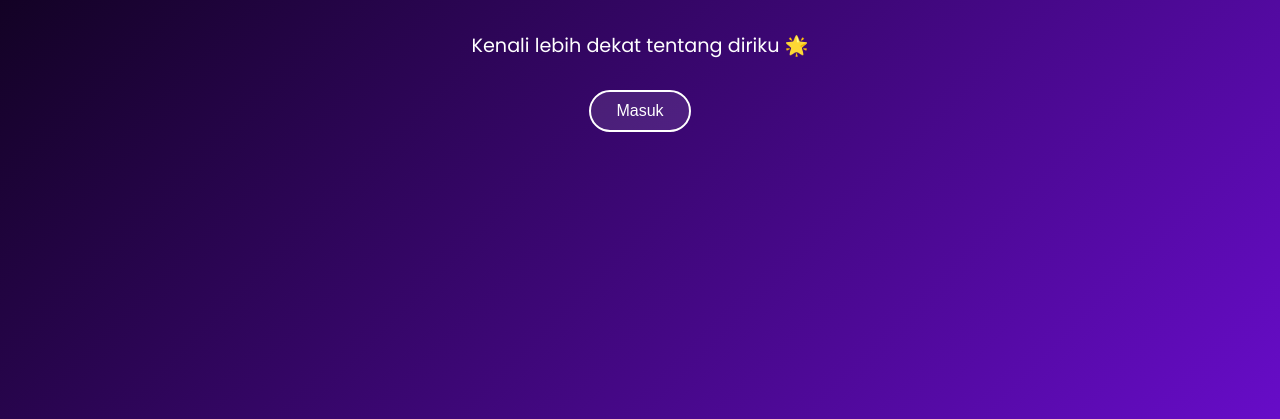
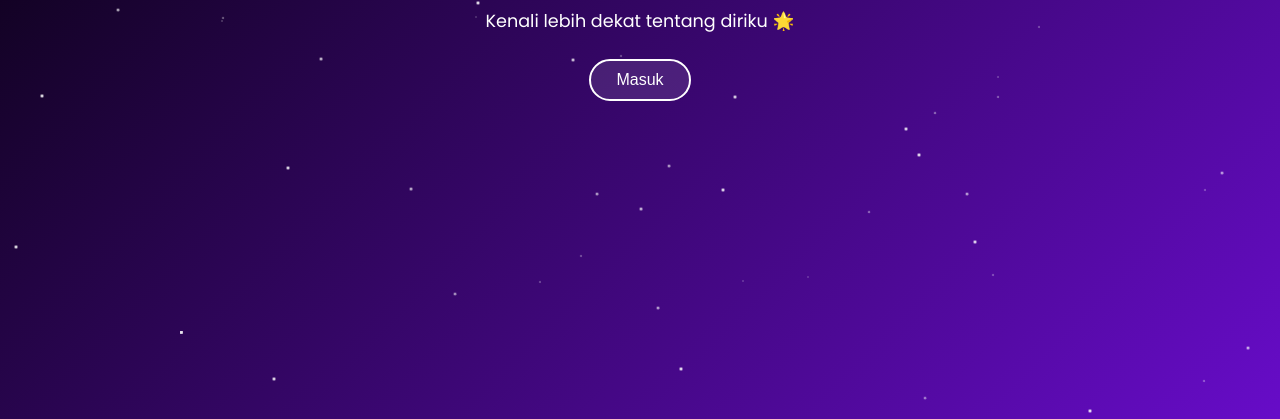
Before and after one commit to haikalyusuffebrian-beep/haikaalyf.github.io, a plain HTML site: page index.html in a window 1280 px wide. Shown: the part 381-800 px from the top of the page. Drawn offline with Linux system fonts and the light colour scheme.

Commit message:
Enhance styles and implement starry background
Refactor styles and add star animation effect.

```diff
--- a/index.html
+++ b/index.html
@@ -10,28 +10,47 @@
   <link href="https://fonts.googleapis.com/css2?family=Poppins:wght@300;400;600&display=swap" rel="stylesheet">
 
   <style>
+    * { box-sizing: border-box; margin: 0; padding: 0; }
     body {
       font-family: 'Poppins', sans-serif;
-      margin: 0;
-      padding: 0;
       background: linear-gradient(135deg, #000000 0%, #670cc8 100%);
       color: #fff;
+      overflow-x: hidden;
+      position: relative;
       min-height: 100vh;
-      display: flex;
-      justify-content: center;
-      align-items: flex-start; /* mulai dari atas */
-      overflow-x: hidden; /* sembunyikan scroll samping */
-      overflow-y: auto; /* biar bisa digulir ke bawah */
     }
 
-    /* Opening Screen */
-    .opening {
+    /* 🌟 Efek Bintang */
+    .stars {
       position: fixed;
       top: 0;
       left: 0;
       width: 100%;
       height: 100%;
-      background: linear-gradient(135deg, #000000 0%, #670cc8 100%);
+      z-index: -1;
+      overflow: hidden;
+    }
+
+    .star {
+      position: absolute;
+      width: 2px;
+      height: 2px;
+      background: white;
+      border-radius: 50%;
+      opacity: 0.8;
+      animation: twinkle 3s infinite ease-in-out;
+    }
+
+    @keyframes twinkle {
+      0%, 100% { opacity: 0.2; transform: scale(1); }
+      50% { opacity: 1; transform: scale(1.5); }
+    }
+
+    /* Opening */
+    .opening {
+      position: fixed;
+      inset: 0;
+      background: transparent;
       display: flex;
       flex-direction: column;
       justify-content: center;
@@ -41,22 +60,19 @@
       transition: opacity 1s ease, visibility 1s ease;
     }
 
-    .opening.hide {
-      opacity: 0;
-      visibility: hidden;
-    }
+    .opening.hide { opacity: 0; visibility: hidden; }
 
     .opening h1 {
-      font-size: 2.5em;
+      font-size: 2.3em;
       font-weight: 600;
-      margin-bottom: 20px;
+      margin-bottom: 15px;
       animation: fadeInDown 1s ease forwards;
     }
 
     .opening p {
-      font-size: 1.2em;
+      font-size: 1.1em;
       opacity: 0.9;
-      margin-bottom: 30px;
+      margin-bottom: 25px;
       animation: fadeIn 1.5s ease forwards;
     }
 
@@ -87,20 +103,21 @@
       100% { opacity: 1; }
     }
 
-    /* ===== Kontainer Biodata ===== */
+    /* Biodata Container */
     .container {
       max-width: 900px;
-      width: 100%;
       background: rgba(255, 255, 255, 0.1);
       backdrop-filter: blur(10px);
       border-radius: 20px;
       padding: 30px;
       box-shadow: 0 10px 30px rgba(0, 0, 0, 0.3);
+      margin: 40px auto;
       display: grid;
       grid-template-columns: 1fr 2fr;
       gap: 30px;
-      margin: 40px auto;
       transition: transform 0.3s ease;
+      position: relative;
+      z-index: 2;
     }
 
     .container:hover { transform: translateY(-5px); }
@@ -173,21 +190,18 @@
 
     a.link:hover { text-decoration: underline; transform: translateX(3px); }
 
-    a.link i { font-size: 18px; }
-
     .fa-instagram, .fa-tiktok { color: #000000; }
 
     @media (max-width: 768px) {
       .container { grid-template-columns: 1fr; gap: 20px; }
       .sidebar { order: -1; }
-      body {
-        align-items: flex-start;
-        overflow-y: auto; /* aktifkan scroll di hp */
-      }
     }
   </style>
 </head>
 <body>
+
+  <!-- 🌠 Latar Bintang -->
+  <div class="stars" id="stars"></div>
 
   <!-- Opening -->
   <div class="opening" id="opening">
@@ -262,7 +276,6 @@
     }
 
     // Toggle buka tutup bagian
-    document.addEventListener("DOMContentLoaded", () => {
     const sections = document.querySelectorAll("section");
     sections.forEach(sec => {
       const title = sec.querySelector("h2");
@@ -271,7 +284,18 @@
         content.classList.toggle("show");
       });
     });
-    });
+
+    // 🌠 Buat bintang acak
+    const starsContainer = document.getElementById("stars");
+    for (let i = 0; i < 80; i++) {
+      const star = document.createElement("div");
+      star.classList.add("star");
+      star.style.top = Math.random() * 100 + "%";
+      star.style.left = Math.random() * 100 + "%";
+      star.style.animationDuration = 2 + Math.random() * 3 + "s";
+      star.style.opacity = 0.2 + Math.random() * 0.8;
+      starsContainer.appendChild(star);
+    }
   </script>
 </body>
 </html>
```
Lines whose indentation alone changed are shown as unchanged.
